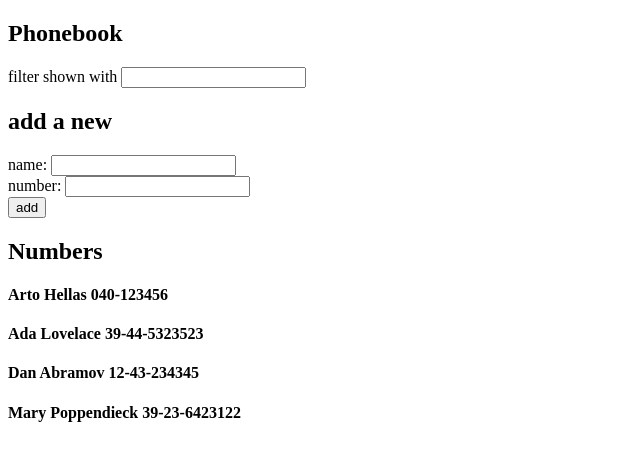
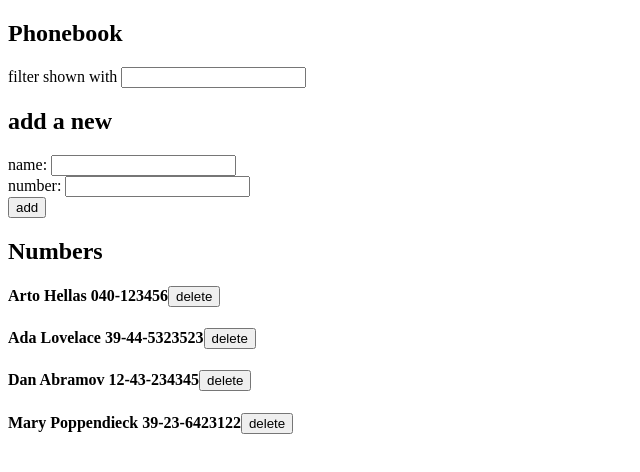
Before and after one commit to prabinbastakoti/fullstackopen, a React (Vite) app in the folder part2/phonebook/: page / in a window 1280 px wide. Shown: the top 472 px of the page, without its empty margins (0-640 px from the left). Built offline with nearby package versions, Linux system fonts and the light colour scheme; data requests are answered from the project's data file.

Commit message:
Alter Data in Server || Axios

```diff
--- a/part2/phonebook/src/App.jsx
+++ b/part2/phonebook/src/App.jsx
@@ -1,66 +1,19 @@
-import axios from "axios";
+import phonebook from "./services/phonebook";
+
 import { useState, useEffect } from "react";
 
-const Filter = ({ persons, filter, handleChange }) => {
-  return (
-    <>
-      <div>
-        filter shown with <input value={filter} onChange={handleChange} />
-      </div>
-      {filter.length > 0 ? (
-        <>
-          <h2>Filtered Numbers</h2>
-          {persons
-            .filter(
-              (person) => person.name.toLowerCase() === filter.toLowerCase()
-            )
-            .map((item) => (
-              <h4 key={item.id}>
-                {item.name} {item.number}
-              </h4>
-            ))}
-        </>
-      ) : null}
-    </>
-  );
-};
+import Filter from "./components/Filter";
 
-const Form = (props) => {
-  const handleSubmit = props.handleSubmit;
-  const newName = props.newName;
-  const newNum = props.newNum;
-  const handleNoteChange = props.handleNoteChange;
-  const handleNumberChange = props.handleNumberChange;
+import Form from "./components/Form";
 
-  return (
-    <form onSubmit={handleSubmit}>
-      <div>
-        name: <input value={newName} onChange={handleNoteChange} />
-      </div>
-      <div>
-        number: <input value={newNum} onChange={handleNumberChange} />
-      </div>
-      <div>
-        <button type="submit">add</button>
-      </div>
-    </form>
-  );
-};
-
-const Persons = ({ persons }) => {
-  return persons.map((person) => (
-    <h4 key={person.name}>
-      {person.name} {person.number}
-    </h4>
-  ));
-};
+import Persons from "./components/Persons";
 
 const App = () => {
   const [persons, setPersons] = useState([]);
 
   useEffect(() => {
-    axios.get("http://localhost:3001/persons").then((response) => {
-      setPersons(response.data);
+    phonebook.getAll().then((initialData) => {
+      setPersons(initialData);
     });
   }, []);
 
@@ -82,9 +35,11 @@
         id: persons.length + 1,
       };
 
-      setPersons([...persons].concat(newObject));
-      setNewName("");
-      setNewNum("");
+      phonebook.create(newObject).then((newNoteReturned) => {
+        setPersons(persons.concat(newNoteReturned));
+        setNewName("");
+        setNewNum("");
+      });
     }
   };
 
@@ -98,6 +53,20 @@
 
   const newFilter = (e) => {
     setFilter(e.target.value);
+  };
+
+  const handleRemove = (id) => {
+    if (window.confirm(`Delete ${persons[id - 1].name}?`)) {
+      phonebook
+        .removePhone(id)
+        .then(() => {
+          phonebook
+            .getAll()
+            .then((response) => setPersons(response))
+            .catch((error) => console.log(error));
+        })
+        .catch((error) => console.log(error));
+    }
   };
 
   return (
@@ -117,7 +86,7 @@
       />
       <h2>Numbers</h2>
 
-      <Persons persons={persons} />
+      <Persons persons={persons} remove={handleRemove} />
     </div>
   );
 };
--- /dev/null
+++ b/part2/phonebook/src/components/Filter.jsx
@@ -0,0 +1,25 @@
+const Filter = ({ persons, filter, handleChange }) => {
+  return (
+    <>
+      <div>
+        filter shown with <input value={filter} onChange={handleChange} />
+      </div>
+      {filter.length > 0 ? (
+        <>
+          <h2>Filtered Numbers</h2>
+          {persons
+            .filter(
+              (person) => person.name.toLowerCase() === filter.toLowerCase()
+            )
+            .map((item) => (
+              <h4 key={item.id}>
+                {item.name} {item.number}
+              </h4>
+            ))}
+        </>
+      ) : null}
+    </>
+  );
+};
+
+export default Filter;
--- /dev/null
+++ b/part2/phonebook/src/components/Form.jsx
@@ -0,0 +1,23 @@
+const Form = (props) => {
+  const handleSubmit = props.handleSubmit;
+  const newName = props.newName;
+  const newNum = props.newNum;
+  const handleNoteChange = props.handleNoteChange;
+  const handleNumberChange = props.handleNumberChange;
+
+  return (
+    <form onSubmit={handleSubmit}>
+      <div>
+        name: <input value={newName} onChange={handleNoteChange} />
+      </div>
+      <div>
+        number: <input value={newNum} onChange={handleNumberChange} />
+      </div>
+      <div>
+        <button type="submit">add</button>
+      </div>
+    </form>
+  );
+};
+
+export default Form;
--- /dev/null
+++ b/part2/phonebook/src/components/Persons.jsx
@@ -0,0 +1,10 @@
+const Persons = ({ persons, remove }) => {
+  return persons.map((person) => (
+    <h4 key={person.name}>
+      {person.name} {person.number}
+      <button onClick={() => remove(person.id)}>delete</button>
+    </h4>
+  ));
+};
+
+export default Persons;
--- /dev/null
+++ b/part2/phonebook/src/services/phonebook.js
@@ -0,0 +1,17 @@
+import axios from "axios";
+
+const baseURL = "http://localhost:3001/persons";
+
+const getAll = () => {
+  return axios.get(baseURL).then((response) => response.data);
+};
+
+const create = (newObj) => {
+  return axios.post(baseURL, newObj).then((response) => response.data);
+};
+
+const removePhone = (id) => {
+  return axios.delete(`${baseURL}/${id}`);
+};
+
+export default { getAll, create, removePhone };
```
